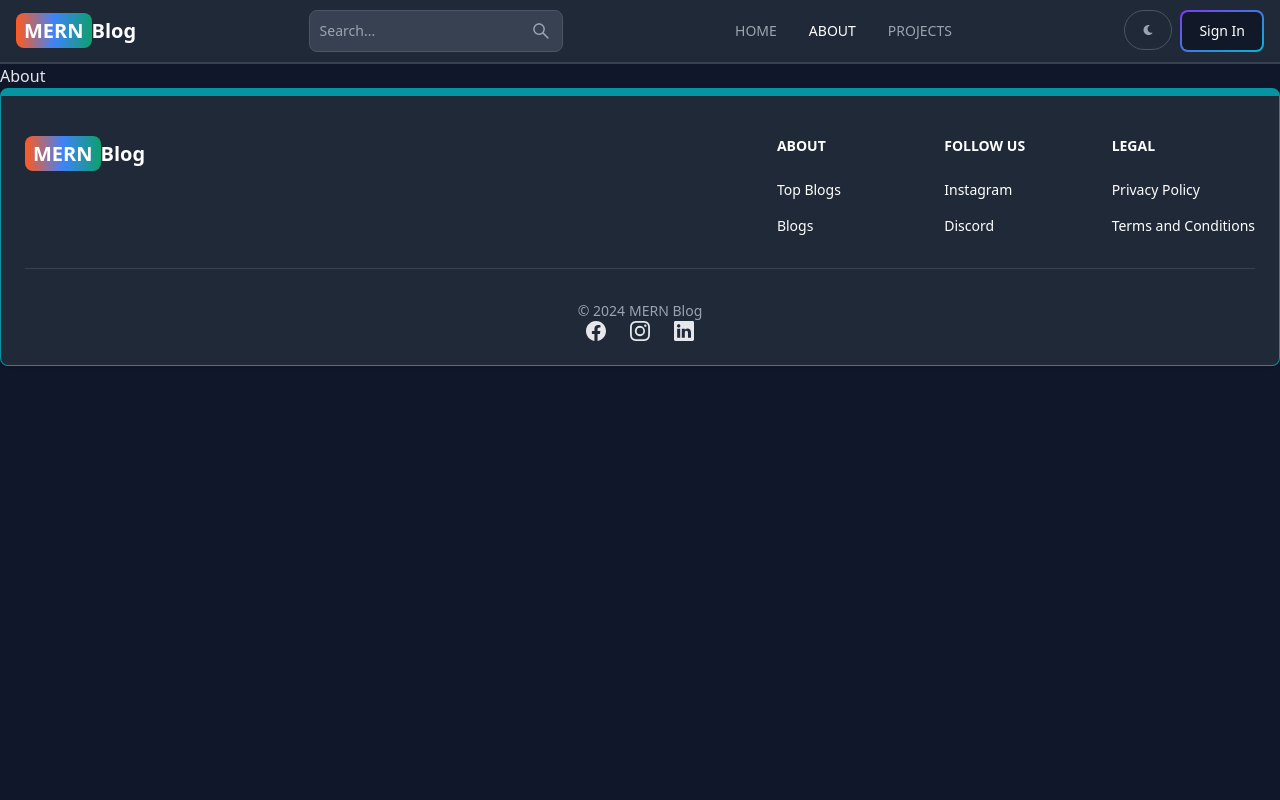
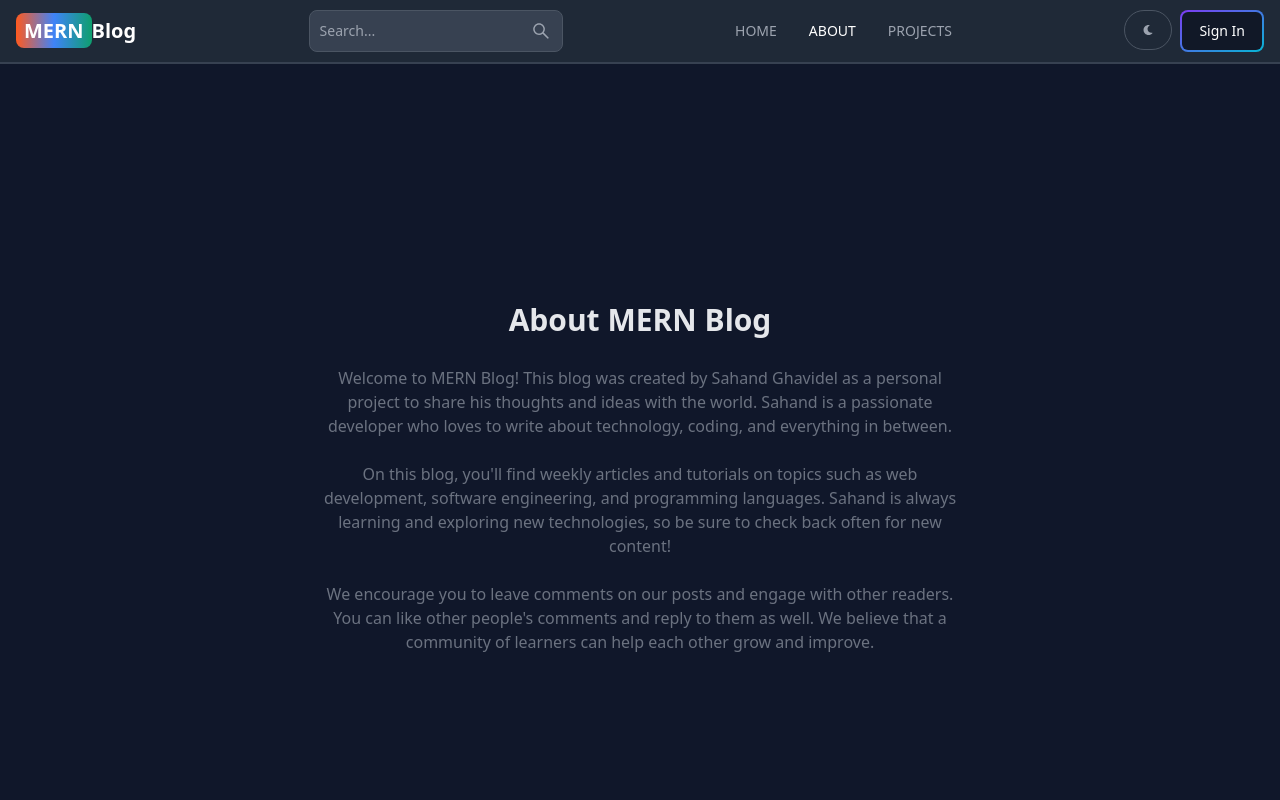
Before and after one commit to Asthreeta-Schaft/blogger, a React (Vite) app in the folder client/: page /about in a window 1280 px wide. Shown: the top 800 px of the page. Built offline with nearby package versions, Linux system fonts and the light colour scheme; no server answers.

Commit message:
complete about and projects

```diff
--- a/client/src/App.jsx
+++ b/client/src/App.jsx
@@ -1,6 +1,6 @@
 import { BrowserRouter, Routes, Route } from 'react-router-dom';
 import Home from './pages/Home';
-import { About }from './pages/About';
+import About from './pages/About';
 import SignIn from './pages/SignIn';
 import SignUp from './pages/SignUp';
 import Dashboard from './pages/Dashboard';
--- a/client/src/pages/About.jsx
+++ b/client/src/pages/About.jsx
@@ -1,5 +1,35 @@
-export const About = () => {
+export default function About() {
   return (
-    <div>About</div>
-  )
-}
+    <div className='min-h-screen flex items-center justify-center'>
+      <div className='max-w-2xl mx-auto p-3 text-center'>
+        <div>
+          <h1 className='text-3xl font font-semibold text-center my-7'>
+            About MERN Blog
+          </h1>
+          <div className='text-md text-gray-500 flex flex-col gap-6'>
+            <p>
+              Welcome to MERN Blog! This blog was created by Sahand Ghavidel
+              as a personal project to share his thoughts and ideas with the
+              world. Sahand is a passionate developer who loves to write about
+              technology, coding, and everything in between.
+            </p>
+
+            <p>
+              On this blog, you'll find weekly articles and tutorials on topics
+              such as web development, software engineering, and programming
+              languages. Sahand is always learning and exploring new
+              technologies, so be sure to check back often for new content!
+            </p>
+
+            <p>
+              We encourage you to leave comments on our posts and engage with
+              other readers. You can like other people's comments and reply to
+              them as well. We believe that a community of learners can help
+              each other grow and improve.
+            </p>
+          </div>
+        </div>
+      </div>
+    </div>
+  );
+};
--- a/client/src/pages/Projects.jsx
+++ b/client/src/pages/Projects.jsx
@@ -1,7 +1,11 @@
+import CallToAction from '../components/CallToAction';
+
 export default function Projects() {
   return (
-    <div>
-
+    <div className='min-h-screen max-w-2xl mx-auto flex justify-center items-center flex-col gap-6 p-3'>
+      <h1 className='text-3xl font-semibold'>Pojects</h1>
+      <p className='text-md text-gray-500'>Build fun and engaging projects while learning HTML, CSS, and JavaScript!</p>
+      <CallToAction />
     </div>
   )
 }
```
